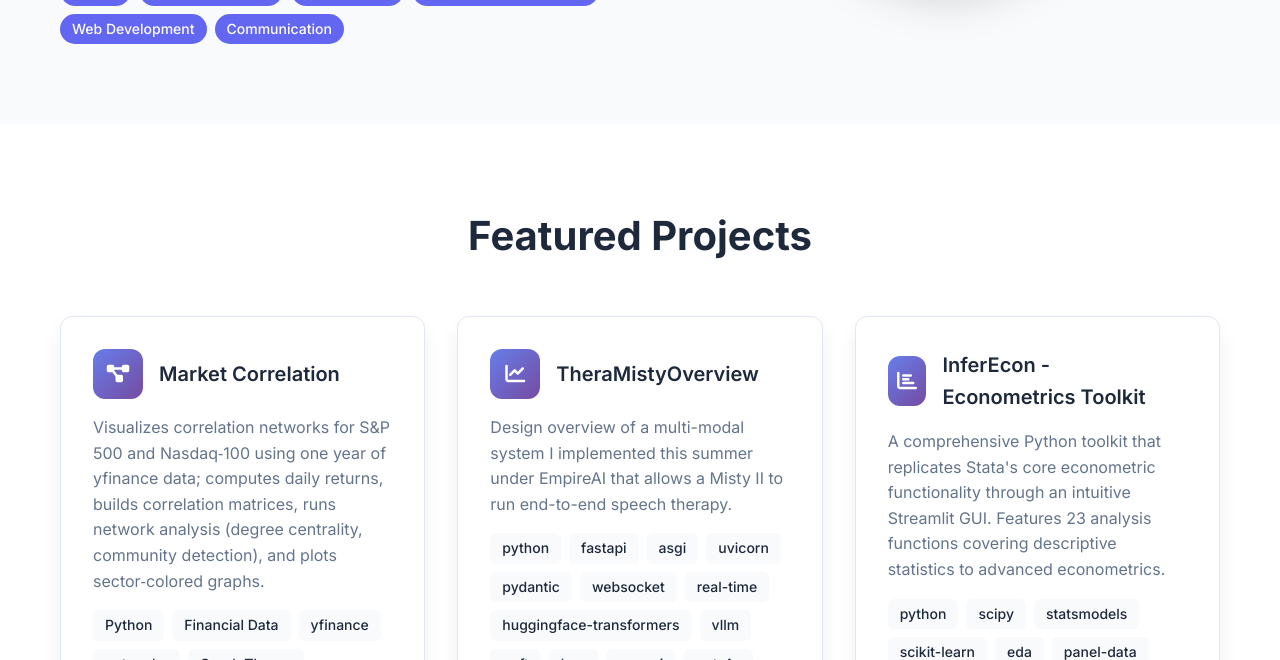
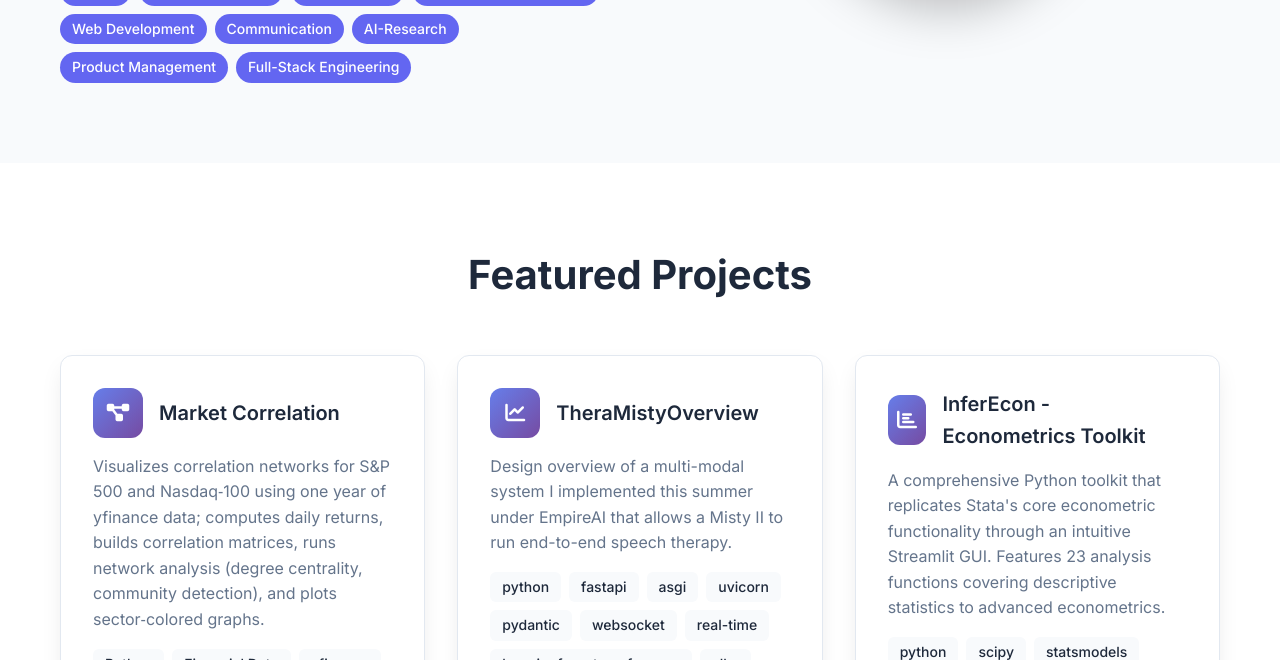
Before and after one commit to insdaguirre/insdaguirre.github.io, a Jekyll site: the page built from index.html, in a window 1280 px wide and 900 px high, scrolled down 1235 px, cut to the strip 240-900 px from the top of the window. Built offline with Jekyll 4.4.1, drawn with Linux system fonts in a browser that asks for light colours.

Commit message:
Add skills: AI-Research, Product Management, Full-Stack Engineering

```diff
--- a/index.html
+++ b/index.html
@@ -58,6 +58,9 @@ description: Senior at Cornell University studying Data Science and Physics. Pas
                     <span class="skill-tag">Human Centered Design</span>
                     <span class="skill-tag">Web Development</span>
                     <span class="skill-tag">Communication</span>
+                    <span class="skill-tag">AI-Research</span>
+                    <span class="skill-tag">Product Management</span>
+                    <span class="skill-tag">Full-Stack Engineering</span>
             </div>
             </div>
             <div class="about-image">
```
